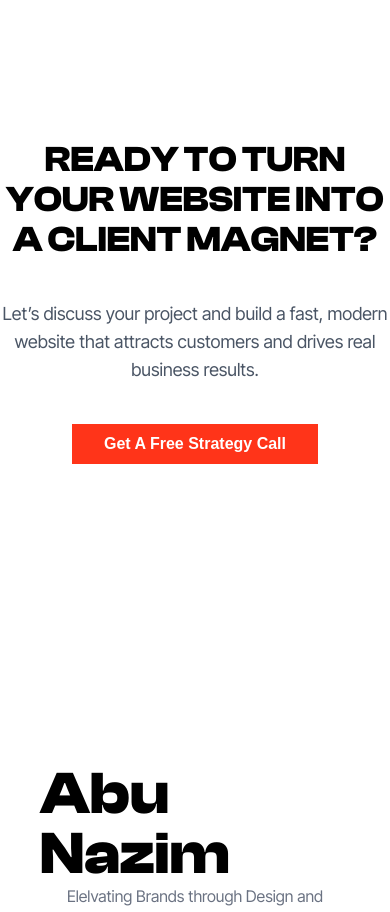
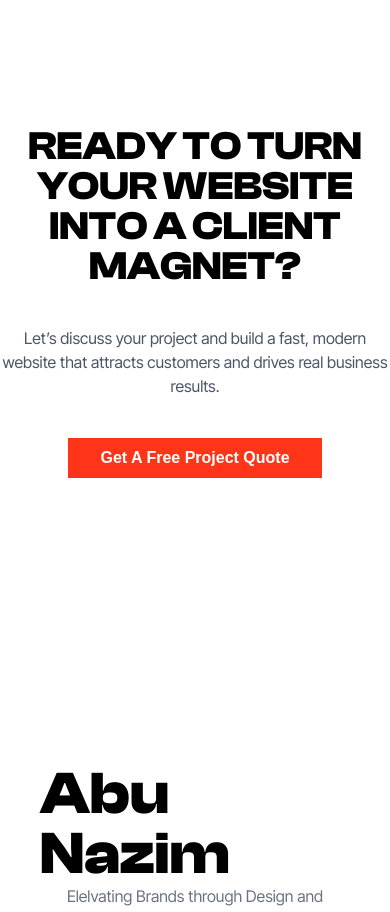
Before and after one commit to abdulbasset-benz/portfolio, a React (Vite) app: page / in a window 390 px wide. Shown: the part 4620-5532 px from the top of the page. Built offline with nearby package versions, Linux system fonts and the light colour scheme; a web font is replaced by a local one.

Commit message:
Implement responsive design for call-to-action section

```diff
--- a/src/components/Cta.jsx
+++ b/src/components/Cta.jsx
@@ -3,18 +3,18 @@ import React from "react";
 const Cta = () => {
   return (
     <div className="h-screen flex items-center justify-center overflow-hidden">
-      <div className="flex items-center justify-center flex-col gap-10 max-w-2xl">
-        <h1 className="font-clash uppercase text-center font-bold text-4xl">
+      <div className="flex items-center justify-center flex-col gap-10 max-w-3xl">
+        <h1 className="font-clash uppercase text-center font-bold text-[clamp(2.5rem,6vw,4rem)] leading-[clamp(1em,0.7em,2em)]">
           Ready to Turn Your Website Into a Client Magnet?
         </h1>
 
-        <p className="font-inter text-center text-gray-600 text-lg">
+        <p className="font-inter text-center text-gray-600 text-[clamp(1rem,2.5vw,1.5rem)]">
           Let’s discuss your project and build a fast, modern website that
           attracts customers and drives real business results.
         </p>
 
         <button className="font-clash bg-primary py-2 px-8 text-white font-semibold capitalize">
-          Get a Free Strategy Call
+          Get a Free Project Quote
         </button>
       </div>
     </div>
```
